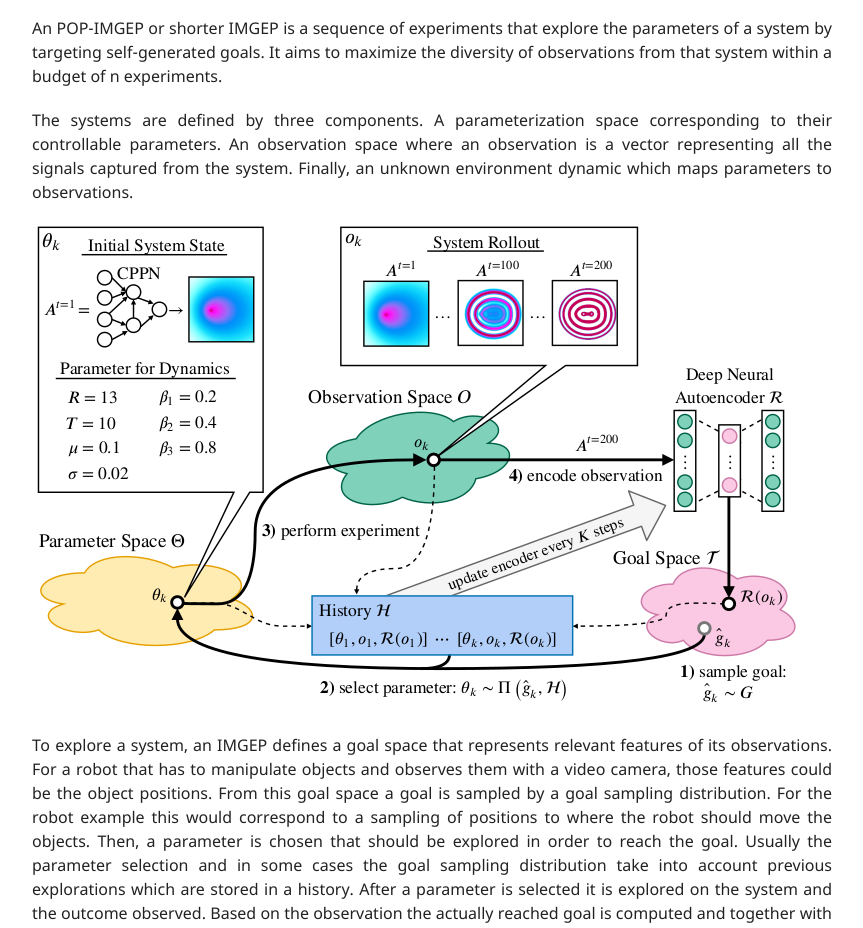
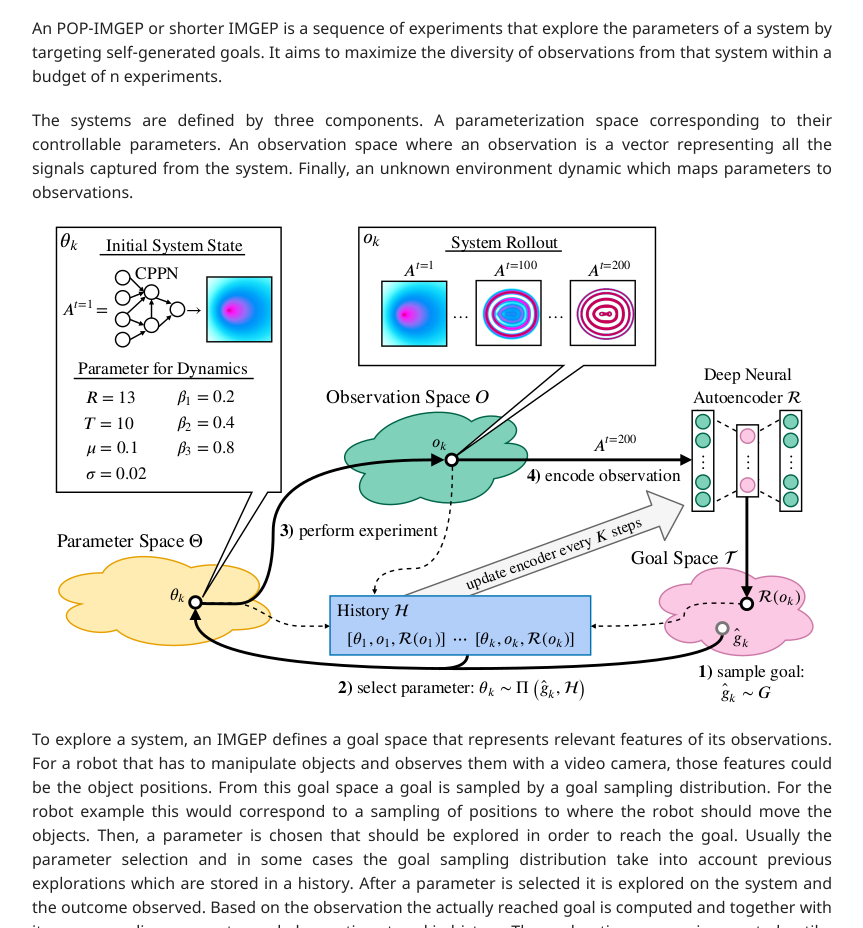
Before and after one commit to automated-discovery/automated-discovery.github.io, a Jekyll site: the page built from index.md, in a window 1280 px wide. Shown: the part 1088-2016 px from the top of the page, without its empty margins (208-1071 px from the left). Built offline with Jekyll 4.4.1, drawn with Linux system fonts in a browser that asks for light colours; our own code applies the rules of GitHub Pages for plain Markdown files.

Commit message:
center imgep overview image

```diff
--- a/index.md
+++ b/index.md
@@ -44,7 +44,7 @@ A parameterization space corresponding to their controllable parameters.
 An observation space where an observation is a vector representing all the signals captured from the system.
 Finally, an unknown environment dynamic which maps parameters to observations.
 
-![IMGEP](./assets/media/image/png/imgep_overview.png)
+![IMGEP](./assets/media/image/png/imgep_overview.png){: .center-image }
 
 To explore a system, an IMGEP defines a goal space that represents relevant features of its observations.
 For a robot that has to manipulate objects and observes them with a video camera, those features could be the object positions.
```
